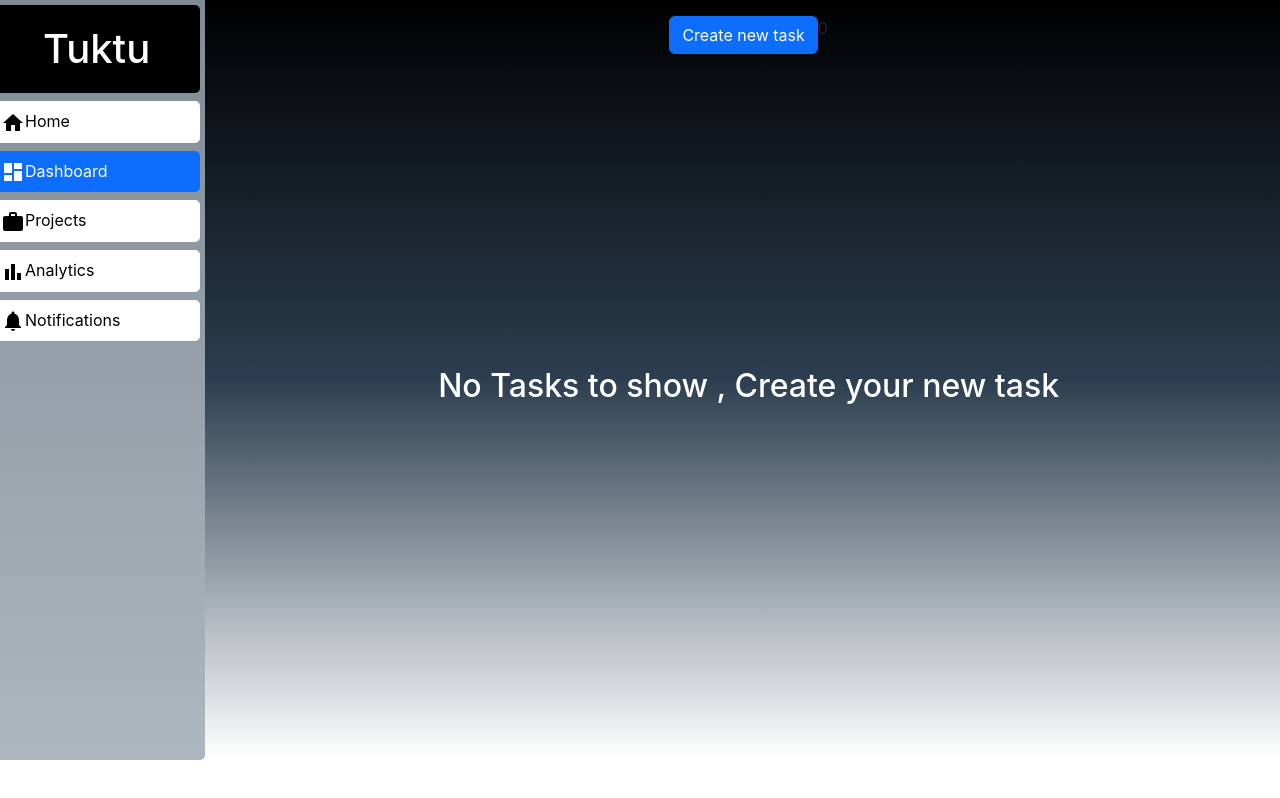
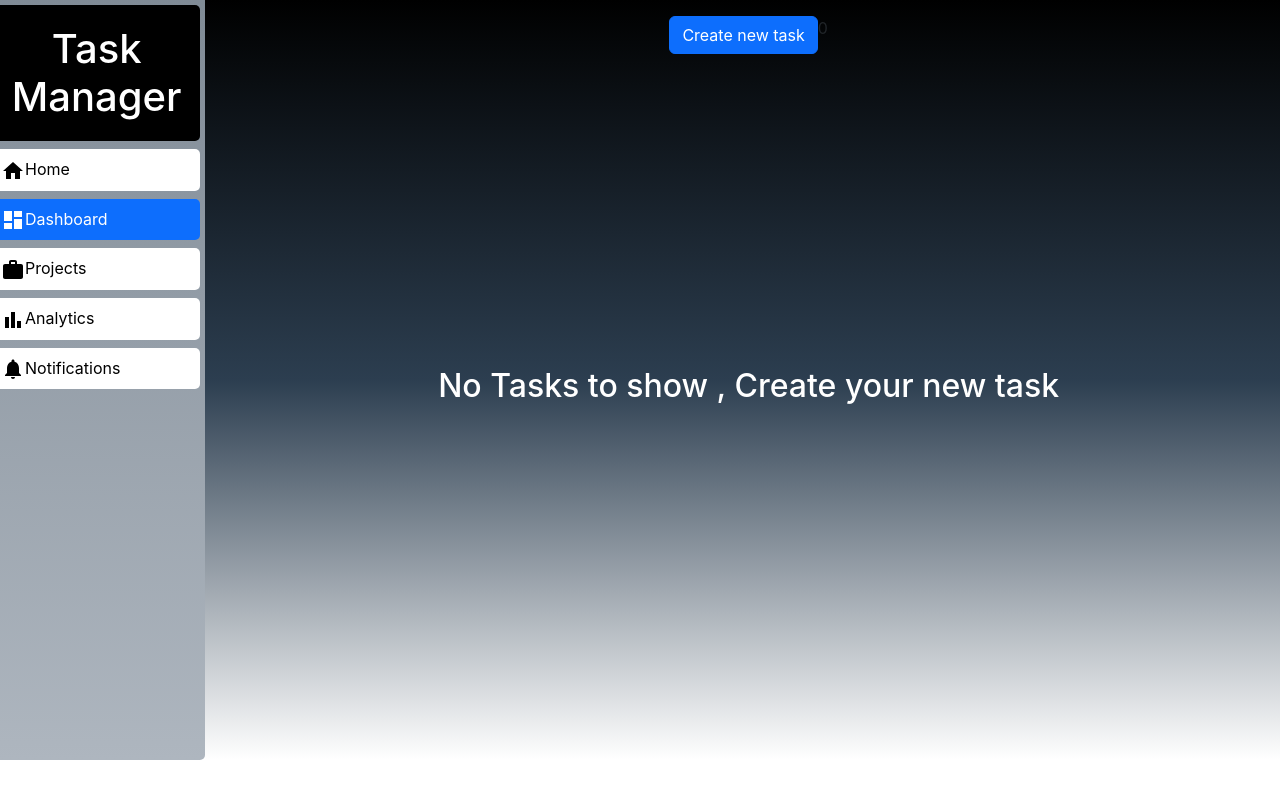
Before and after one commit to NidhinaJustin/task-manager-app, a React (Create React App) app: page / in a window 1280 px wide. Built offline with nearby package versions, Linux system fonts and the light colour scheme.

Commit message:
head updated

```diff
--- a/src/components/Sidebar.js
+++ b/src/components/Sidebar.js
@@ -20,7 +20,7 @@ export default function Sidebar() {
   ];
   return (
     <>
-      <h1>Tuktu</h1>
+      <h1>Task Manager</h1>
       {sideBarList.map((item) => (
         <p
           disabled={item.disabled}
```
